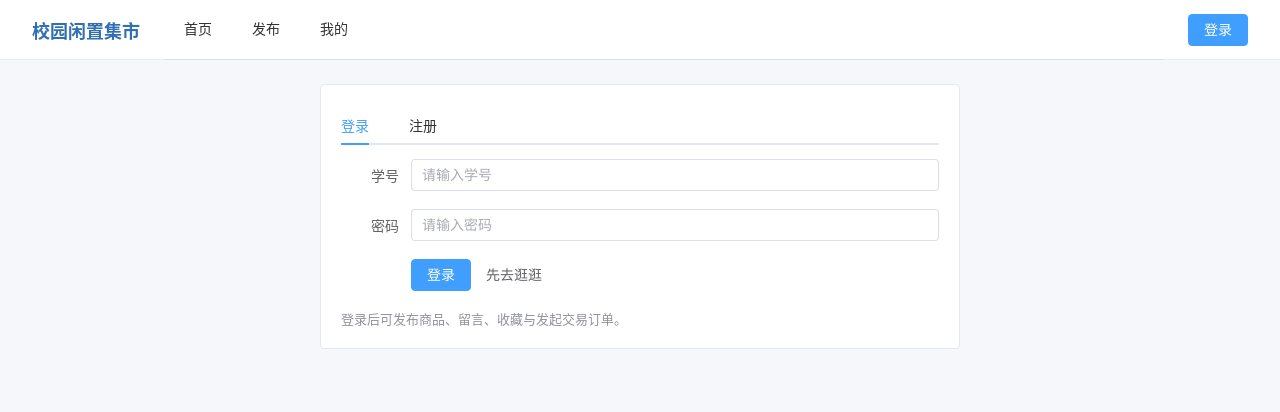
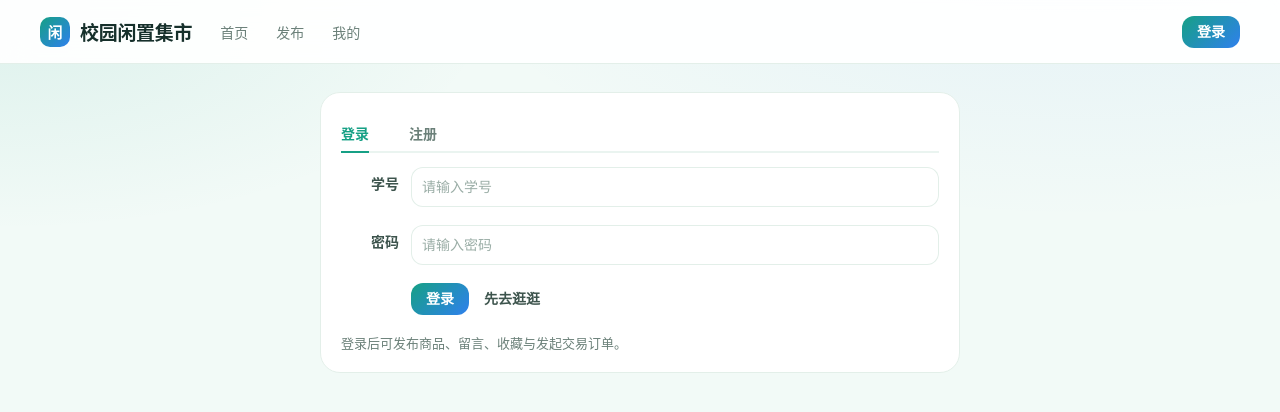
Before and after one commit to Duanhen0621/CampusMarket, a Vue app in the folder frontend/: page /login in a window 1280 px wide. Shown: the top 412 px of the page. Built offline with nearby package versions, Linux system fonts and the light colour scheme; no server answers.

Commit message:
feat(ui): apply fresh campus theme with home hero
- add theme tokens and Element Plus overrides
- restyle header, cards, tables, forms and pagination
- add home hero banner and publisher meta on product cards
- polish dates and empty states

```diff
--- a/frontend/src/App.vue
+++ b/frontend/src/App.vue
@@ -1,20 +1,27 @@
 <template>
   <el-container class="app-shell">
     <el-header class="app-header">
-      <div class="brand" @click="router.push('/')">校园闲置集市</div>
+      <div class="brand" @click="router.push('/')">
+        <span class="brand-mark">闲</span>
+        <span>校园闲置集市</span>
+      </div>
 
-      <el-menu
-        mode="horizontal"
-        :default-active="activeMenu"
-        :ellipsis="false"
-        router
-        class="nav"
-      >
-        <el-menu-item index="/">首页</el-menu-item>
-        <el-menu-item index="/publish">发布</el-menu-item>
-        <el-menu-item index="/profile">我的</el-menu-item>
-        <el-menu-item v-if="auth.isAdmin" index="/admin">管理后台</el-menu-item>
-      </el-menu>
+      <nav class="nav">
+        <router-link to="/" :class="{ active: isActive('/') }">首页</router-link>
+        <router-link to="/publish" :class="{ active: isActive('/publish') }">
+          发布
+        </router-link>
+        <router-link to="/profile" :class="{ active: isActive('/profile') }">
+          我的
+        </router-link>
+        <router-link
+          v-if="auth.isAdmin"
+          to="/admin"
+          :class="{ active: isActive('/admin') }"
+        >
+          管理后台
+        </router-link>
+      </nav>
 
       <div class="header-right">
         <template v-if="auth.isLoggedIn">
@@ -34,7 +41,7 @@
 </template>
 
 <script setup>
-import { computed, onMounted } from 'vue'
+import { onMounted } from 'vue'
 import { useRoute, useRouter } from 'vue-router'
 
 import { useAuthStore } from '@/stores/auth'
@@ -43,10 +50,18 @@ const auth = useAuthStore()
 const router = useRouter()
 const route = useRoute()
 
-const activeMenu = computed(() => {
-  if (route.path.startsWith('/items/')) return '/'
-  return route.path
-})
+function isActive(path) {
+  if (path === '/') {
+    return (
+      route.path === '/' ||
+      (route.path.startsWith('/items/') && !route.path.endsWith('/edit'))
+    )
+  }
+  if (path === '/profile') {
+    return route.path.startsWith('/profile') || route.path.endsWith('/edit')
+  }
+  return route.path.startsWith(path)
+}
 
 function handleLogout() {
   auth.logout()
--- a/frontend/src/assets/base.css
+++ b/frontend/src/assets/base.css
@@ -1,3 +1,45 @@
+:root {
+  --cm-bg: #f2faf7;
+  --cm-surface: #ffffff;
+  --cm-primary: #16a085;
+  --cm-primary-2: #2f80ed;
+  --cm-text: #16302b;
+  --cm-muted: #6b8079;
+  --cm-border: #e3efe9;
+  --cm-tag-bg: #e3f6ef;
+  --cm-tag-fg: #0f7d68;
+  --cm-radius: 18px;
+  --cm-btn-radius: 12px;
+  --cm-shadow: 0 12px 30px rgba(22, 160, 133, 0.1);
+  --cm-shadow-hover: 0 18px 42px rgba(22, 160, 133, 0.16);
+
+  /* Element Plus theme */
+  --el-color-primary: #16a085;
+  --el-color-primary-light-3: #5cbdaa;
+  --el-color-primary-light-5: #8bcfc2;
+  --el-color-primary-light-7: #b9e2da;
+  --el-color-primary-light-8: #d0ece3;
+  --el-color-primary-light-9: #e8f6ef;
+  --el-color-primary-dark-2: #12806a;
+  --el-border-radius-base: 12px;
+  --el-border-radius-small: 8px;
+  --el-border-radius-round: 999px;
+  --el-component-size: 40px;
+  --el-font-family: "Noto Sans CJK SC", "PingFang SC", "Microsoft YaHei",
+    sans-serif;
+  --el-text-color-primary: #16302b;
+  --el-text-color-regular: #3d544d;
+  --el-text-color-secondary: #6b8079;
+  --el-text-color-placeholder: #9aada6;
+  --el-border-color: #e3efe9;
+  --el-border-color-light: #eaf4f0;
+  --el-border-color-lighter: #f0f7f4;
+  --el-fill-color-light: #f2faf7;
+  --el-fill-color-blank: #ffffff;
+  --el-bg-color: #ffffff;
+  --el-bg-color-page: #f2faf7;
+}
+
 * {
   box-sizing: border-box;
 }
@@ -11,8 +53,12 @@ body,
 
 body {
   font-family: "Noto Sans CJK SC", "PingFang SC", "Microsoft YaHei", sans-serif;
-  background: #f5f7fa;
-  color: #1f2329;
+  color: var(--cm-text);
+  background:
+    radial-gradient(1100px 500px at 85% -10%, rgba(47, 128, 237, 0.08), transparent 60%),
+    radial-gradient(900px 420px at 0% 0%, rgba(22, 160, 133, 0.1), transparent 55%),
+    var(--cm-bg);
+  background-attachment: fixed;
 }
 
 .app-shell {
@@ -22,27 +68,78 @@ body {
 .app-header {
   display: flex;
   align-items: center;
-  gap: 24px;
-  height: 60px;
-  padding: 0 32px;
-  background: #fff;
-  border-bottom: 1px solid #ebeef5;
+  gap: 28px;
+  height: 64px;
+  padding: 0 40px;
+  background: rgba(255, 255, 255, 0.92);
+  backdrop-filter: blur(14px);
+  border-bottom: 1px solid var(--cm-border);
   position: sticky;
   top: 0;
   z-index: 10;
 }
 
 .brand {
-  font-size: 18px;
-  font-weight: 700;
-  color: #2f6fb2;
+  display: flex;
+  align-items: center;
+  gap: 10px;
+  font-size: 19px;
+  font-weight: 800;
+  color: var(--cm-text);
   cursor: pointer;
   white-space: nowrap;
+  letter-spacing: -0.3px;
+}
+
+.brand-mark {
+  width: 30px;
+  height: 30px;
+  border-radius: 10px;
+  display: grid;
+  place-items: center;
+  background: linear-gradient(135deg, var(--cm-primary), var(--cm-primary-2));
+  color: #fff;
+  font-size: 15px;
+  font-weight: 800;
 }
 
 .nav {
   flex: 1;
-  border-bottom: none;
+  display: flex;
+  align-items: center;
+  gap: 28px;
+  height: 100%;
+}
+
+.nav a {
+  position: relative;
+  display: flex;
+  align-items: center;
+  height: 100%;
+  color: var(--cm-muted);
+  font-size: 14px;
+  text-decoration: none;
+  transition: color 0.2s;
+}
+
+.nav a:hover {
+  color: var(--cm-primary);
+}
+
+.nav a.active {
+  color: var(--cm-primary);
+  font-weight: 700;
+}
+
+.nav a.active::after {
+  content: "";
+  position: absolute;
+  left: 0;
+  right: 0;
+  bottom: 0;
+  height: 2px;
+  border-radius: 2px 2px 0 0;
+  background: var(--cm-primary);
 }
 
 .header-right {
@@ -53,7 +150,7 @@ body {
 }
 
 .student {
-  color: #606266;
+  color: var(--cm-muted);
   font-size: 14px;
 }
 
@@ -61,7 +158,7 @@ body {
   width: 100%;
   max-width: 1200px;
   margin: 0 auto;
-  padding: 24px 16px 48px;
+  padding: 28px 16px 56px;
 }
 
 .page {
@@ -75,25 +172,48 @@ body {
 }
 
 .search-bar .el-input {
-  max-width: 420px;
+  max-width: 460px;
+}
+
+.search-bar .el-input__wrapper,
+.search-bar .el-select__wrapper {
+  min-height: 42px;
+}
+
+.search-bar .el-button {
+  height: 42px;
+  padding: 0 22px;
 }
 
 .pagination {
   display: flex;
   justify-content: center;
-  margin-top: 24px;
+  margin-top: 28px;
 }
 
 .product-card {
-  margin-bottom: 18px;
+  margin-bottom: 20px;
   cursor: pointer;
   overflow: hidden;
+  border-radius: var(--cm-radius) !important;
+  border: 1px solid var(--cm-border) !important;
+  box-shadow: var(--cm-shadow);
+  transition:
+    transform 0.2s ease,
+    box-shadow 0.2s ease,
+    border-color 0.2s ease;
+}
+
+.product-card:hover {
+  transform: translateY(-4px);
+  box-shadow: var(--cm-shadow-hover);
+  border-color: #cdece2 !important;
 }
 
 .product-card .cover {
   position: relative;
-  height: 160px;
-  background: #eef2f7;
+  height: 158px;
+  background: #eef6f3;
   display: flex;
   align-items: center;
   justify-content: center;
@@ -106,46 +226,190 @@ body {
 }
 
 .product-card .cover-placeholder {
-  color: #a8b3c2;
+  color: #9aada6;
   font-size: 22px;
   letter-spacing: 4px;
 }
 
-.product-card .type-tag {
+.product-card .type-tag.el-tag {
   position: absolute;
-  top: 10px;
-  left: 10px;
+  top: 12px;
+  left: 12px;
+  border: 1px solid rgba(15, 125, 104, 0.16);
+  border-radius: 999px;
+  background: var(--cm-tag-bg);
+  color: var(--cm-tag-fg);
+  font-weight: 700;
 }
 
 .product-card .info {
-  padding: 12px 14px 14px;
+  padding: 14px 16px 16px;
 }
 
 .product-card .title {
   font-size: 14px;
+  font-weight: 600;
   overflow: hidden;
   text-overflow: ellipsis;
   white-space: nowrap;
 }
 
 .product-card .price {
-  margin-top: 8px;
-  color: #e06c3c;
-  font-weight: 700;
+  margin-top: 9px;
+  color: var(--cm-primary);
+  font-size: 20px;
+  font-weight: 900;
+  letter-spacing: -0.3px;
+}
+
+.product-card .meta {
+  margin-top: 6px;
+  color: var(--cm-muted);
+  font-size: 12px;
 }
 
 .form-card {
   max-width: 640px;
   margin: 0 auto;
+  border-radius: 20px !important;
 }
 
 .muted {
-  color: #909399;
+  color: var(--cm-muted);
   font-size: 13px;
 }
 
 .panel-title {
   font-size: 18px;
-  font-weight: 600;
+  font-weight: 700;
   margin: 0 0 16px;
 }
+
+/* Element Plus refinements */
+.el-button {
+  font-weight: 600;
+}
+
+.el-button--primary {
+  border: 0;
+  background-image: linear-gradient(135deg, var(--cm-primary), var(--cm-primary-2));
+}
+
+.el-button--primary:hover,
+.el-button--primary:focus {
+  background-image: linear-gradient(135deg, #1ab394, #4a92f0);
+}
+
+.el-input__wrapper,
+.el-select__wrapper {
+  border-radius: 12px;
+  background: #fff;
+  box-shadow: 0 0 0 1px var(--cm-border) inset;
+}
+
+.el-input__wrapper.is-focus,
+.el-select__wrapper.is-focused {
+  box-shadow:
+    0 0 0 1px var(--cm-primary) inset,
+    0 0 0 3px rgba(22, 160, 133, 0.12);
+}
+
+.el-textarea__inner {
+  border-radius: 12px;
+  padding: 10px 12px;
+  box-shadow: 0 0 0 1px var(--cm-border) inset;
+}
+
+.el-textarea__inner:focus {
+  box-shadow:
+    0 0 0 1px var(--cm-primary) inset,
+    0 0 0 3px rgba(22, 160, 133, 0.12);
+}
+
+.el-card {
+  border-radius: var(--cm-radius);
+  border-color: var(--cm-border);
+}
+
+.el-card.is-always-shadow,
+.el-card.is-hover-shadow {
+  box-shadow: var(--cm-shadow);
+}
+
+.el-table {
+  border-radius: 14px;
+  overflow: hidden;
+  --el-table-header-bg-color: #eef8f4;
+  --el-table-border-color: #eaf4f0;
+  --el-table-row-hover-bg-color: #f4fbf8;
+}
+
+.el-table th.el-table__cell {
+  background: #eef8f4;
+  color: #3d544d;
+  font-weight: 700;
+}
+
+.el-tabs__item {
+  font-weight: 600;
+  color: var(--cm-muted);
+}
+
+.el-tabs__item.is-active {
+  color: var(--cm-primary);
+}
+
+.el-tabs__active-bar {
+  background: var(--cm-primary);
+}
+
+.el-dialog,
+.el-message-box {
+  border-radius: 20px;
+}
+
+.el-tag {
+  border-radius: 999px;
+  font-weight: 600;
+}
+
+.el-alert {
+  border-radius: 14px;
+}
+
+.el-form-item__label {
+  font-weight: 600;
+  color: #3d544d;
+}
+
+.el-divider__text {
+  color: var(--cm-muted);
+  font-size: 13px;
+}
+
+.el-empty__description p {
+  color: var(--cm-muted);
+}
+
+.el-link {
+  font-weight: 600;
+}
+
+@media (max-width: 720px) {
+  .app-header {
+    gap: 16px;
+    padding: 0 18px;
+  }
+
+  .nav {
+    gap: 16px;
+  }
+
+  .brand span:last-child {
+    display: none;
+  }
+
+  .app-main {
+    padding: 20px 14px 40px;
+  }
+}
--- a/frontend/src/components/ImageUploader.vue
+++ b/frontend/src/components/ImageUploader.vue
@@ -55,7 +55,7 @@ function handleExceed() {
 <style scoped>
 .upload-plus {
   font-size: 28px;
-  color: #909399;
+  color: var(--cm-muted);
   line-height: 1;
 }
 </style>
--- a/frontend/src/components/ProductCard.vue
+++ b/frontend/src/components/ProductCard.vue
@@ -13,6 +13,7 @@
     <div class="info">
       <div class="title">{{ item.title }}</div>
       <div class="price">¥ {{ item.price ?? '面议' }}</div>
+      <div class="meta">{{ item.publisher_display_name || '校园用户' }}</div>
     </div>
   </el-card>
 </template>
--- a/frontend/src/views/EditItem.vue
+++ b/frontend/src/views/EditItem.vue
@@ -152,7 +152,7 @@ onMounted(load)
   height: 110px;
   object-fit: cover;
   border-radius: 8px;
-  border: 1px solid #ebeef5;
+  border: 1px solid var(--cm-border);
 }
 
 .remove-btn {
```
Also changed, not shown: frontend/src/views/Admin.vue (+9 -7 lines), frontend/src/views/Home.vue (+100 -0 lines), frontend/src/views/ItemDetail.vue (+6 -6 lines), frontend/src/views/Profile.vue (+4 -4 lines).
